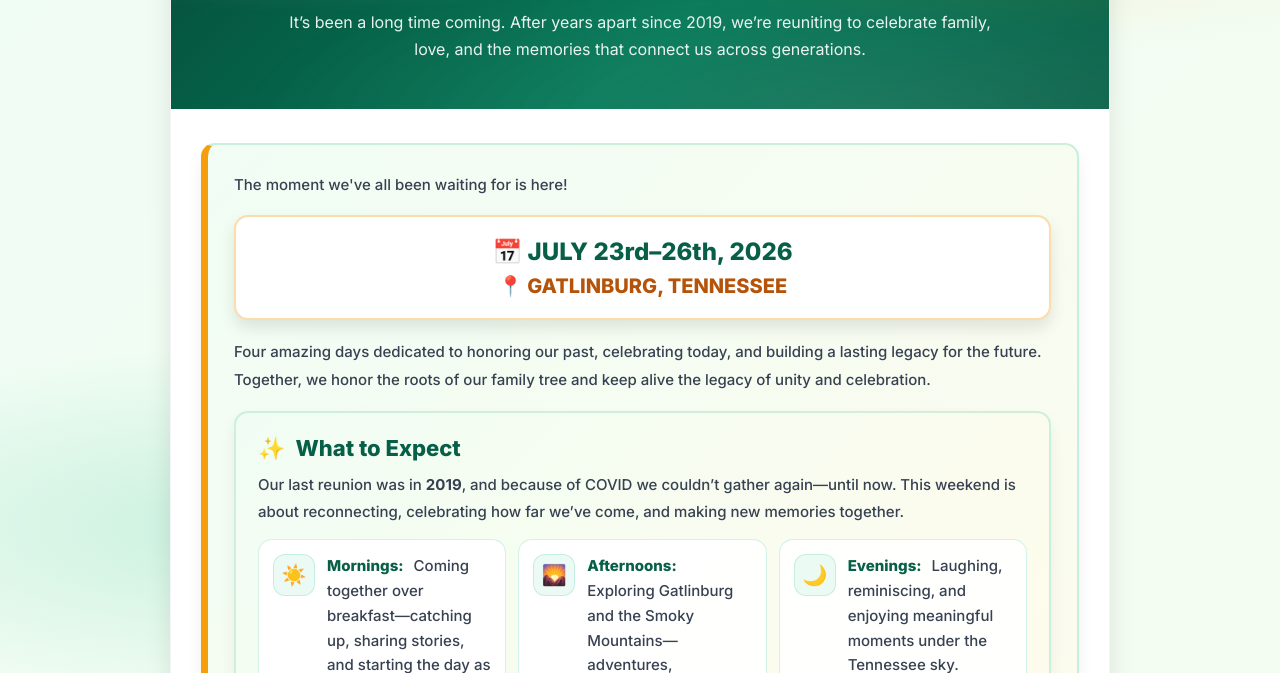
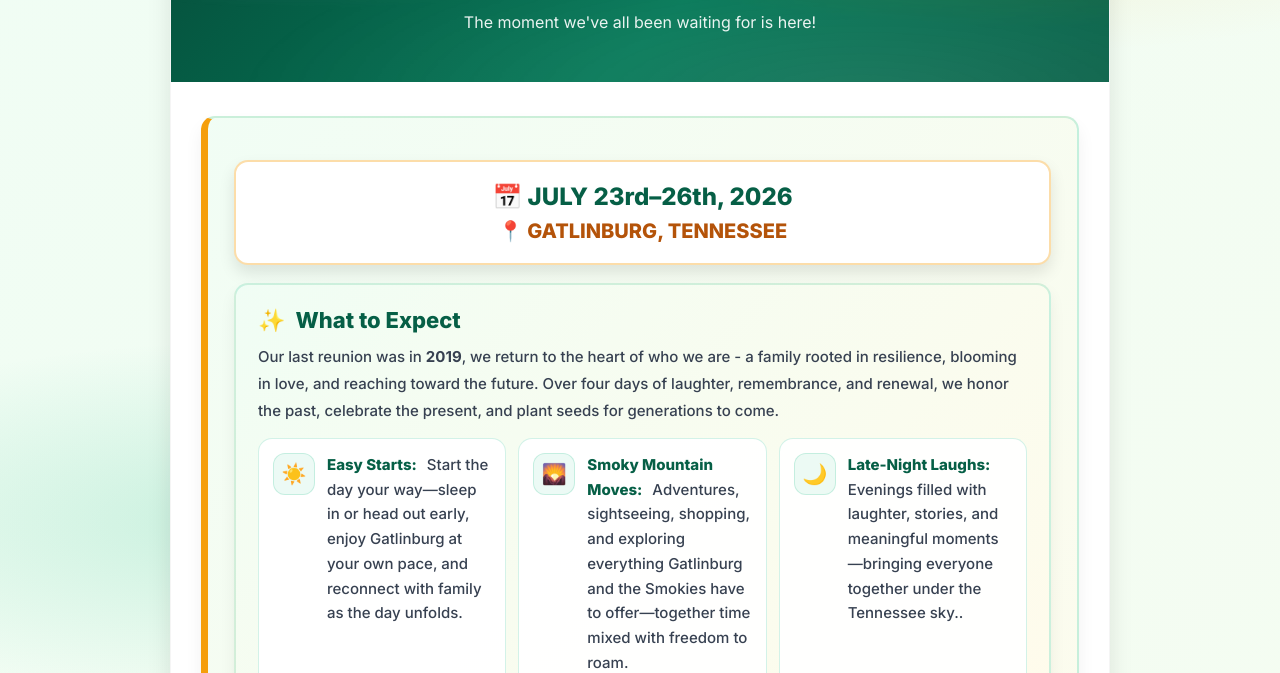
Before and after one commit to kshtajay/2026-Parrish-Reunion-Form, a plain HTML site: page index.html in a window 1280 px wide. Shown: the part 127-800 px from the top of the page. Drawn offline with nearby package versions, Linux system fonts and the light colour scheme.

Commit message:
Update index.html

```diff
--- a/index.html
+++ b/index.html
@@ -688,47 +688,41 @@
     <div class="header">
       <h1>Welcome to the 2026 Parrish Family Reunion!</h1>
       <p>
-        It’s been a long time coming. After years apart since 2019, we’re reuniting to celebrate family,
-        love, and the memories that connect us across generations.
+        The moment we've all been waiting for is here!
       </p>
     </div>
 
     <div class="content">
       <!-- HERO / WELCOME -->
       <div class="hero-card">
-        <p class="hero-lead">The moment we've all been waiting for is here!</p>
+        <p class="hero-lead"></p>
 
         <div class="callout">
           <div class="date">📅 JULY 23rd–26th, 2026</div>
           <div class="location">📍 GATLINBURG, TENNESSEE</div>
         </div>
 
-        <p>
-          Four amazing days dedicated to honoring our past, celebrating today, and building a lasting legacy for the future.
-          Together, we honor the roots of our family tree and keep alive the legacy of unity and celebration.
-        </p>
-
         <div class="what-to-expect">
           <h3><span aria-hidden="true">✨</span> What to Expect</h3>
           <p class="intro">
-            Our last reunion was in <strong>2019</strong>, and because of COVID we couldn’t gather again—until now.
-            This weekend is about reconnecting, celebrating how far we’ve come, and making new memories together.
+            Our last reunion was in <strong>2019</strong>, we return to the heart of who we are - a family rooted in resilience, blooming in love, and reaching toward the future.
+            Over four days of laughter, remembrance, and renewal, we honor the past, celebrate the present, and plant seeds for generations to come.
           </p>
 
           <div class="expect-grid">
             <div class="expect-card">
               <div class="expect-icon" aria-hidden="true">☀️</div>
-              <div class="expect-text"><strong>Mornings:</strong> Coming together over breakfast—catching up, sharing stories, and starting the day as family.</div>
+              <div class="expect-text"><strong>Easy Starts:</strong> Start the day your way—sleep in or head out early, enjoy Gatlinburg at your own pace, and reconnect with family as the day unfolds.</div>
             </div>
 
             <div class="expect-card">
               <div class="expect-icon" aria-hidden="true">🌄</div>
-              <div class="expect-text"><strong>Afternoons:</strong> Exploring Gatlinburg and the Smoky Mountains—adventures, sightseeing, and together time.</div>
+              <div class="expect-text"><strong>Smoky Mountain Moves:</strong> Adventures, sightseeing, shopping, and exploring everything Gatlinburg and the Smokies have to offer—together time mixed with freedom to roam.</div>
             </div>
 
             <div class="expect-card">
               <div class="expect-icon" aria-hidden="true">🌙</div>
-              <div class="expect-text"><strong>Evenings:</strong> Laughing, reminiscing, and enjoying meaningful moments under the Tennessee sky.</div>
+              <div class="expect-text"><strong>Late-Night Laughs:</strong> Evenings filled with laughter, stories, and meaningful moments—bringing everyone together under the Tennessee sky..</div>
             </div>
           </div>
         </div>
```
